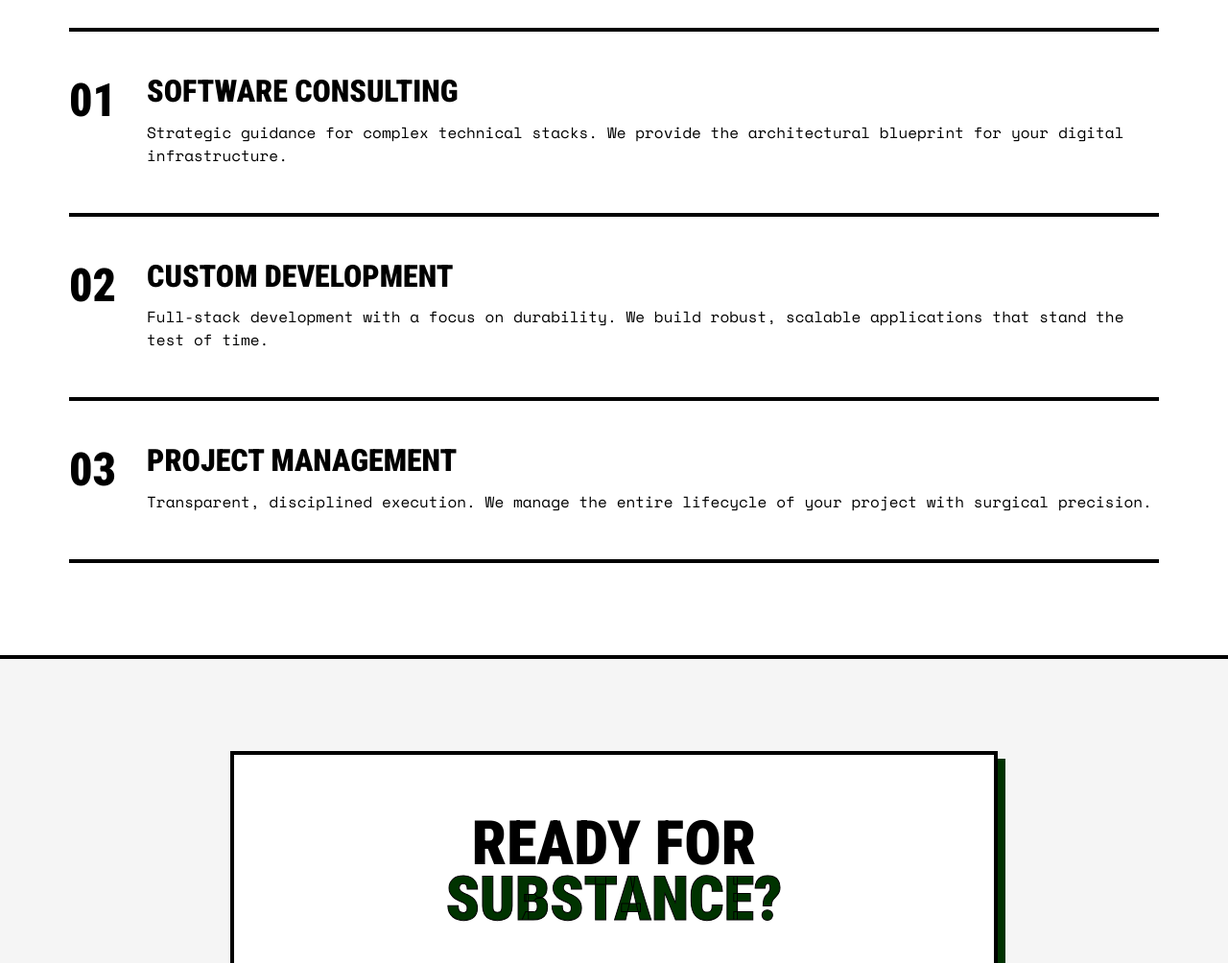
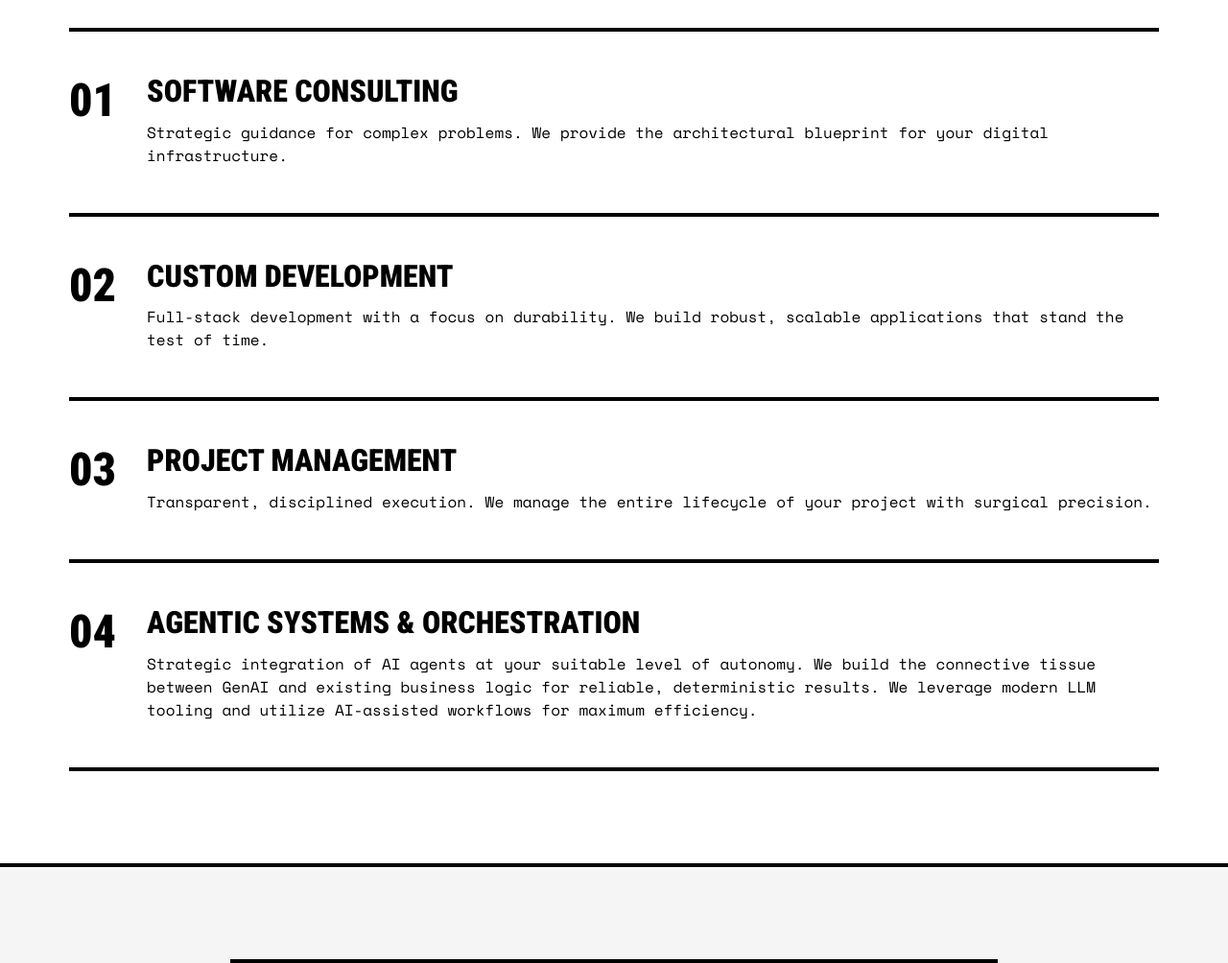
Before and after one commit to toleantech/toleantech.com, a plain HTML site: page index.html in a window 1280 px wide. Shown: the part 1520-2524 px from the top of the page at 96% size. Drawn offline with nearby package versions, Linux system fonts and the light colour scheme.

Commit message:
add genAI service

```diff
--- a/index.html
+++ b/index.html
@@ -63,7 +63,7 @@
                         <span class="service-num">01</span>
                         <div class="service-details">
                             <h3>SOFTWARE CONSULTING</h3>
-                            <p>Strategic guidance for complex technical stacks. We provide the architectural blueprint for your digital infrastructure.</p>
+                            <p>Strategic guidance for complex problems. We provide the architectural blueprint for your digital infrastructure.</p>
                         </div>
                     </div>
                     <div class="service-item">
@@ -78,6 +78,13 @@
                         <div class="service-details">
                             <h3>PROJECT MANAGEMENT</h3>
                             <p>Transparent, disciplined execution. We manage the entire lifecycle of your project with surgical precision.</p>
+                        </div>
+                    </div>
+                    <div class="service-item">
+                        <span class="service-num">04</span>
+                        <div class="service-details">
+                            <h3>AGENTIC SYSTEMS & ORCHESTRATION</h3>
+                            <p>Strategic integration of AI agents at your suitable level of autonomy. We build the connective tissue between GenAI and existing business logic for reliable, deterministic results. We leverage modern LLM tooling and utilize AI-assisted workflows for maximum efficiency.</p>
                         </div>
                     </div>
                 </div>
```
